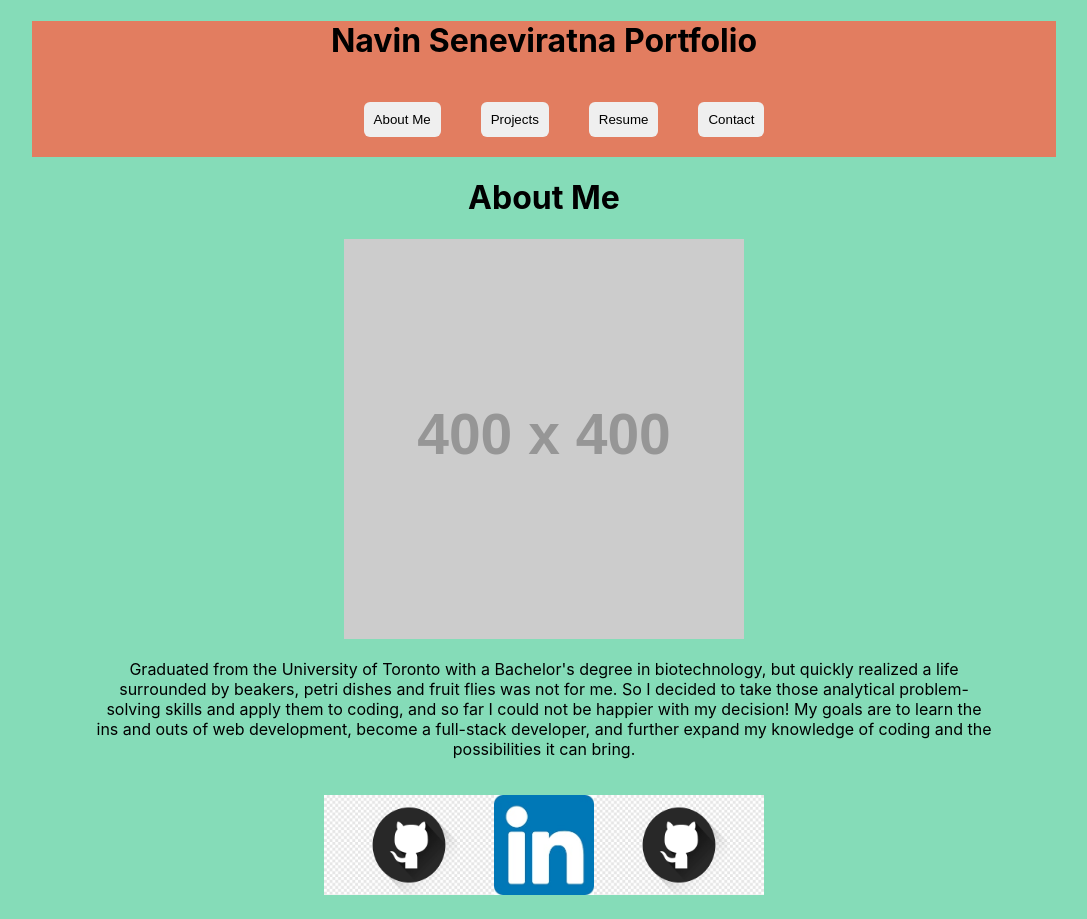
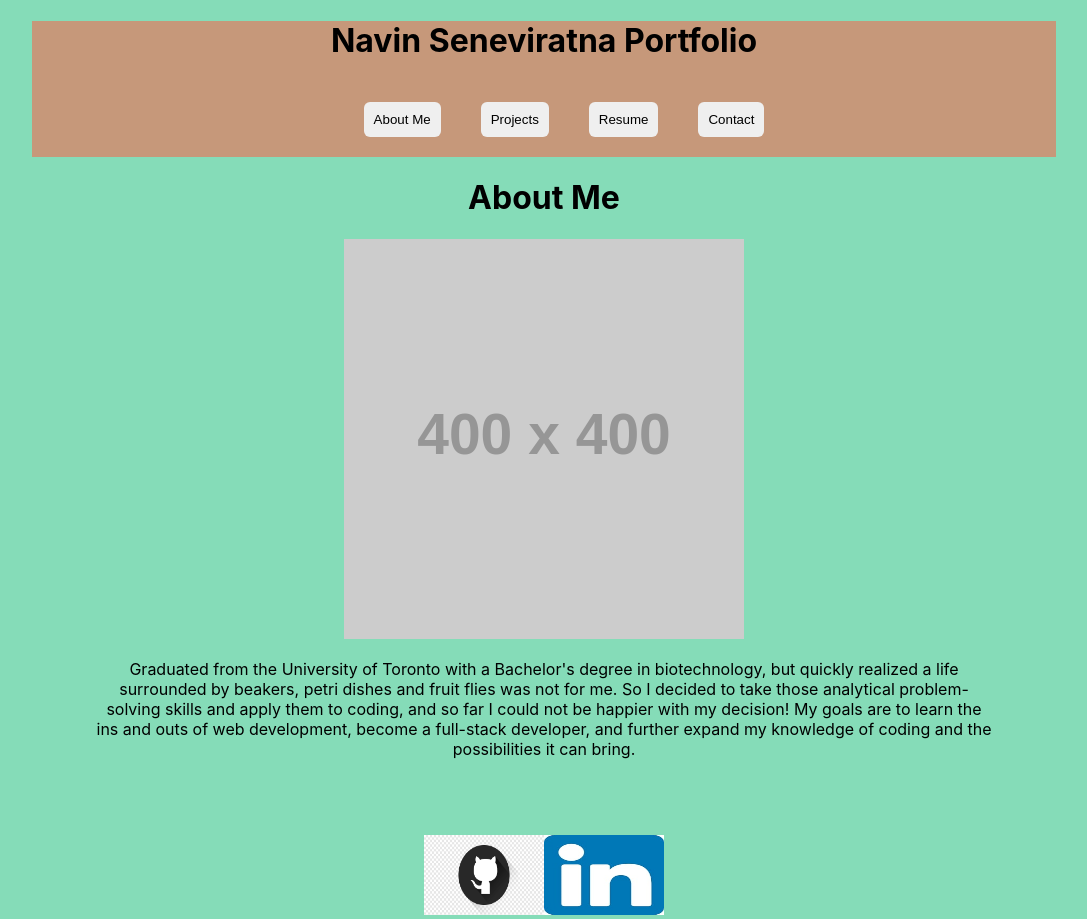
Before and after one commit to DonNavinS/react-portfolio, a React (Create React App) app: page / in a window 1280 px wide. Shown: the whole page, without its empty margins (96-1183 px from the left). Built offline with nearby package versions, Linux system fonts and the light colour scheme.

Commit message:
final commit

```diff
--- a/src/App.js
+++ b/src/App.js
@@ -46,11 +46,13 @@ function App() {
                 title="Team Member Profile Generator"
                 description="Nodejs CLI application that takes user input to create HTML webpage displaying team member profiles "
                 image={jestChallenge}
+                githubLink="https://github.com/DonNavinS/jest-challenge"
               />
               <Project
                 title="MongoDB Social Network"
                 description="Backend for a social networking app in which Users and their Thoughts are stored in MongoDB database via Express routes"
                 image={noSQLAPI}
+                githubLink="https://github.com/DonNavinS/noSQL-challenge"
               />
             </div>
           </div>
--- a/src/components/Footer/index.js
+++ b/src/components/Footer/index.js
@@ -6,13 +6,10 @@ function Footer() {
   return (
     <div className="footer">
       <a href="https://github.com/DonNavinS">
-        <img src={githubLogo} alt="Github" height="100px" width="170px" />
+        <img src={githubLogo} alt="Github" height="80px" width="120px" />
       </a>
       <a href="https://www.linkedin.com/in/don-navin-seneviratna/">
-        <img src={linkedInLogo} alt="LinkedIn" height="100px" width="100px" />
-      </a>
-      <a href="https://github.com/DonNavinS">
-        <img src={githubLogo} alt="github" height="100px" width="170px" />
+        <img src={linkedInLogo} alt="LinkedIn" height="80px" width="120px" />
       </a>
     </div>
   );
--- a/src/components/Resume/index.js
+++ b/src/components/Resume/index.js
@@ -4,7 +4,12 @@ function Resume() {
   return (
     <div>
       <h1>Navin Seneviratna Resume</h1>
-      <a href="google.ca">Click here to download my Resume</a>
+      <a
+        href="https://docs.google.com/document/d/1qQnKdy296shqyjlnhHByQQ1G_MXXVm8D7ErG6WhUGiY/edit"
+        download
+      >
+        Click here to download my Resume
+      </a>
     </div>
   );
 }
--- a/src/index.css
+++ b/src/index.css
@@ -16,7 +16,7 @@ code {
 .header {
   margin: 0 auto;
   width: 80%;
-  background-color: #e27d60;
+  background-color: #e27c60b2;
 }
 
 .navBar {
@@ -58,6 +58,6 @@ code {
 }
 
 .footer {
-  padding-top: 20px;
+  padding-top: 60px;
   background-color: #a1c59700;
 }
```
